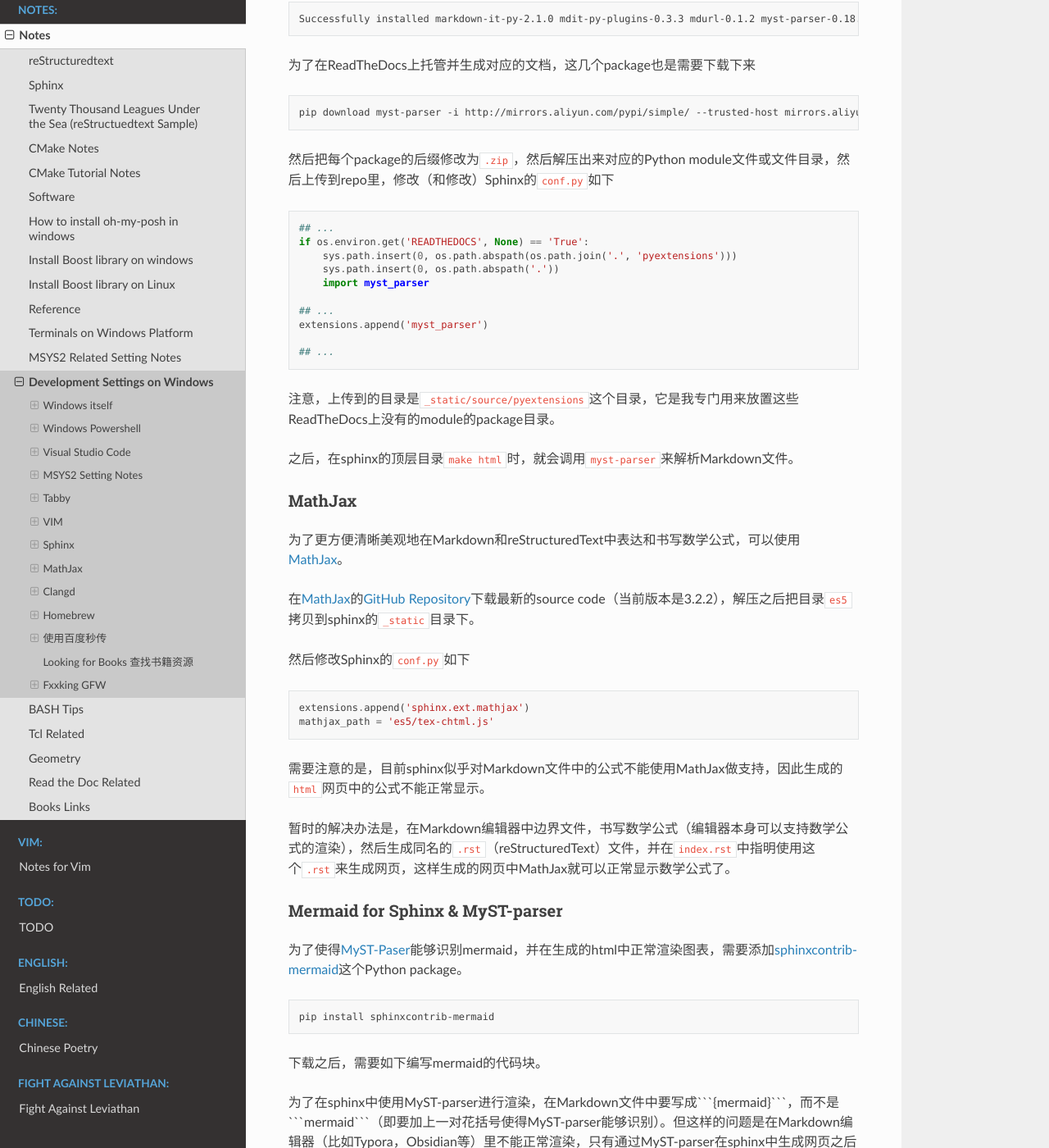
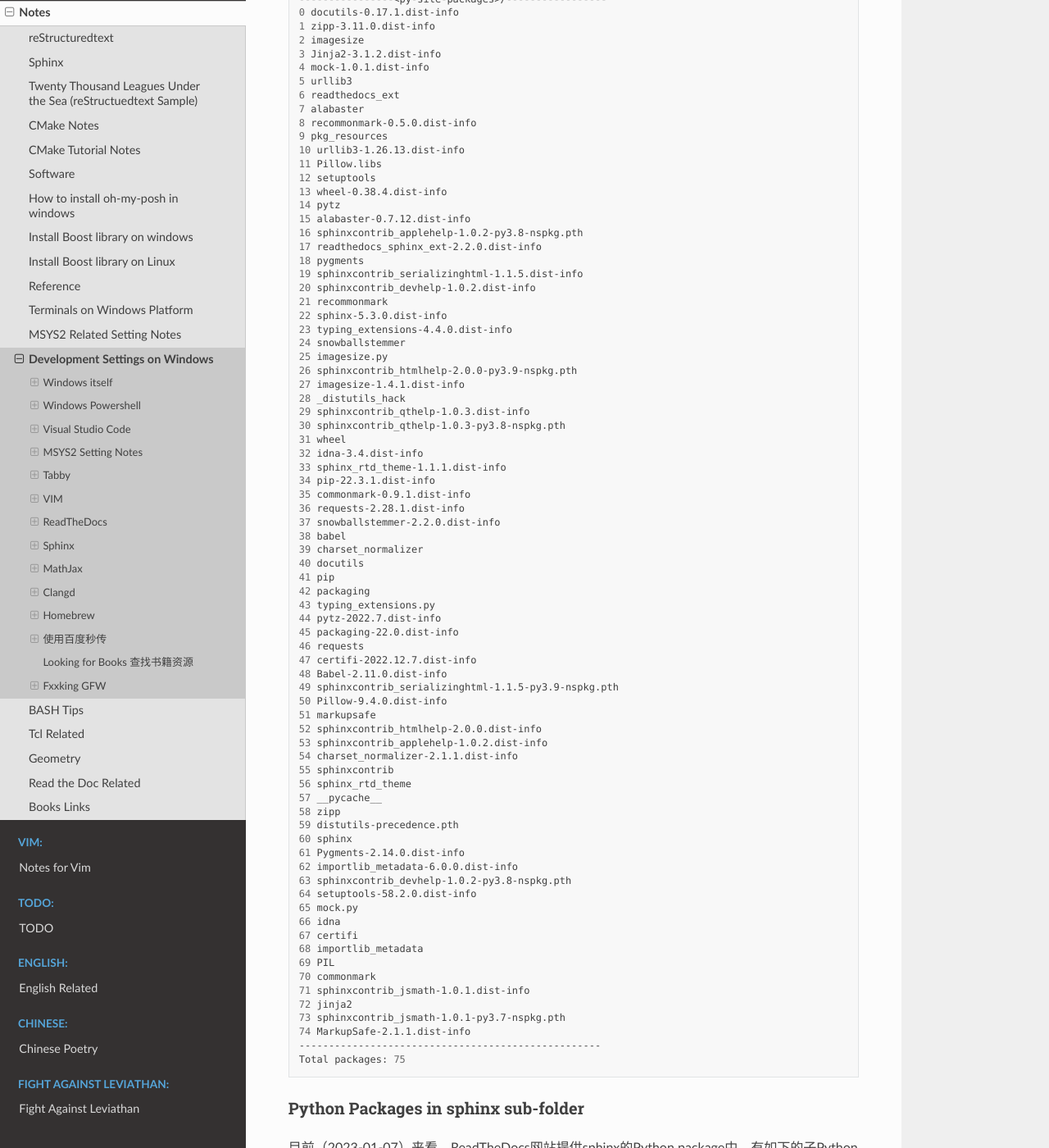
Before and after one commit to Pyrad/pyradnotes, a Sphinx documentation site: the page built from source/Notes/WinDevEnvSetup.md, in a window 1280 px wide and 1400 px high, scrolled down 17400 px. Shown: the whole window at 82% size. Built offline with Sphinx 7.4.7 and the Read the Docs theme 2.0.0, drawn with Linux system fonts in a browser that asks for light colours; some of the changed text lies outside the part shown.

Commit message:
Notes How to add mermaid py package for ReadTheDocs

````diff
--- a/source/Notes/WinDevEnvSetup.md
+++ b/source/Notes/WinDevEnvSetup.md
@@ -938,6 +938,209 @@
 
 
 
+## ReadTheDocs
+
+### Python Packages Installed
+
+当前ReadTheDocs的Python package路径py-site-packages是
+
+```shell
+rtd_package_path = /home/docs/checkouts/readthedocs.org/user_builds/pyrads-notes/envs/latest/lib/python3.7/site-packages
+```
+
+
+
+目前（2023-01-07）来看，ReadTheDocs网站提供了如下的Python package。
+
+```shell
+----------------<py-site-packages>/-----------------
+0 docutils-0.17.1.dist-info
+1 zipp-3.11.0.dist-info
+2 imagesize
+3 Jinja2-3.1.2.dist-info
+4 mock-1.0.1.dist-info
+5 urllib3
+6 readthedocs_ext
+7 alabaster
+8 recommonmark-0.5.0.dist-info
+9 pkg_resources
+10 urllib3-1.26.13.dist-info
+11 Pillow.libs
+12 setuptools
+13 wheel-0.38.4.dist-info
+14 pytz
+15 alabaster-0.7.12.dist-info
+16 sphinxcontrib_applehelp-1.0.2-py3.8-nspkg.pth
+17 readthedocs_sphinx_ext-2.2.0.dist-info
+18 pygments
+19 sphinxcontrib_serializinghtml-1.1.5.dist-info
+20 sphinxcontrib_devhelp-1.0.2.dist-info
+21 recommonmark
+22 sphinx-5.3.0.dist-info
+23 typing_extensions-4.4.0.dist-info
+24 snowballstemmer
+25 imagesize.py
+26 sphinxcontrib_htmlhelp-2.0.0-py3.9-nspkg.pth
+27 imagesize-1.4.1.dist-info
+28 _distutils_hack
+29 sphinxcontrib_qthelp-1.0.3.dist-info
+30 sphinxcontrib_qthelp-1.0.3-py3.8-nspkg.pth
+31 wheel
+32 idna-3.4.dist-info
+33 sphinx_rtd_theme-1.1.1.dist-info
+34 pip-22.3.1.dist-info
+35 commonmark-0.9.1.dist-info
+36 requests-2.28.1.dist-info
+37 snowballstemmer-2.2.0.dist-info
+38 babel
+39 charset_normalizer
+40 docutils
+41 pip
+42 packaging
+43 typing_extensions.py
+44 pytz-2022.7.dist-info
+45 packaging-22.0.dist-info
+46 requests
+47 certifi-2022.12.7.dist-info
+48 Babel-2.11.0.dist-info
+49 sphinxcontrib_serializinghtml-1.1.5-py3.9-nspkg.pth
+50 Pillow-9.4.0.dist-info
+51 markupsafe
+52 sphinxcontrib_htmlhelp-2.0.0.dist-info
+53 sphinxcontrib_applehelp-1.0.2.dist-info
+54 charset_normalizer-2.1.1.dist-info
+55 sphinxcontrib
+56 sphinx_rtd_theme
+57 __pycache__
+58 zipp
+59 distutils-precedence.pth
+60 sphinx
+61 Pygments-2.14.0.dist-info
+62 importlib_metadata-6.0.0.dist-info
+63 sphinxcontrib_devhelp-1.0.2-py3.8-nspkg.pth
+64 setuptools-58.2.0.dist-info
+65 mock.py
+66 idna
+67 certifi
+68 importlib_metadata
+69 PIL
+70 commonmark
+71 sphinxcontrib_jsmath-1.0.1.dist-info
+72 jinja2
+73 sphinxcontrib_jsmath-1.0.1-py3.7-nspkg.pth
+74 MarkupSafe-2.1.1.dist-info
+---------------------------------------------------
+Total packages: 75
+```
+
+
+
+### Python Packages in sphinx sub-folder
+
+目前（2023-01-07）来看，ReadTheDocs网站提供sphinx的Python package中，有如下的子Python package。
+
+```shell
+----------------<py-site-packages>/sphinx/ext-----------------
+0 parsers.py
+1 jinja2glue.py
+2 events.py
+3 setup_command.py
+4 py.typed
+5 locale
+6 __main__.py
+7 deprecation.py
+8 themes
+9 directives
+10 config.py
+11 theming.py
+12 io.py
+13 pygments_styles.py
+14 ext
+15 highlighting.py
+16 addnodes.py
+17 texinputs
+18 errors.py
+19 search
+20 cmd
+21 registry.py
+22 environment
+23 application.py
+24 pycode
+25 domains
+26 __init__.py
+27 extension.py
+28 util
+29 builders
+30 testing
+31 templates
+32 roles.py
+33 __pycache__
+34 transforms
+35 writers
+36 versioning.py
+37 project.py
+38 texinputs_win
+---------------------------------------------------
+Total packages in sphinx_path: 39
+```
+
+
+
+### Python Packages in sphinxcontrib sub-folder
+
+目前（2023-01-07）来看，ReadTheDocs网站提供sphinxcontrib的Python package中，有如下的子Python package。
+
+```shell
+----------------<py-site-packages>/sphinxcontrib-----------------
+0 applehelp
+1 devhelp
+2 qthelp
+3 htmlhelp
+4 serializinghtml
+5 jsmath
+---------------------------------------------------
+Total packages in sphinxcontrib_path: 6
+```
+
+
+
+### Python Packages in sphinx/ext sub-folder
+
+目前（2023-01-07）来看，ReadTheDocs网站提供sphinx/ext下面的Python package
+
+```shell
+----------------<py-site-packages>/sphinx/ext-----------------
+0 imgmath.py
+1 ifconfig.py
+2 coverage.py
+3 githubpages.py
+4 imgconverter.py
+5 mathjax.py
+6 viewcode.py
+7 inheritance_diagram.py
+8 __init__.py
+9 doctest.py
+10 autodoc
+11 duration.py
+12 autosectionlabel.py
+13 todo.py
+14 autosummary
+15 __pycache__
+16 napoleon
+17 graphviz.py
+18 extlinks.py
+19 linkcode.py
+20 apidoc.py
+21 intersphinx.py
+Total packages: 22
+```
+
+
+
+
+
+
+
 ## Sphinx
 
 ### MyST-Parser
@@ -1045,7 +1248,25 @@
 	f2--false-->n3[else语句块]-->e;
 ```
 
+**需要注意的是**，目前（2023-01-07）ReadTheDocs似乎在它的Python site-packages下面没有mermaid的module：[sphinxcontrib-mermaid](https://pypi.org/project/sphinxcontrib-mermaid/)。因此需要手动下载Python的mermaid的module，然后上传到repo里面，再通过添加system path的方法，使得ReadTheDocs的环境可以找到这个自定义的Python module。
 
+可以参考repo里面我自己添加的说明 [sphinxcontrib_mermaid_v071/READM_Pyrad.txt](https://gitee.com/pyrad/pyradnotes/blob/master/source/pyextensions/sphinxcontrib_mermaid_v071/READM_Pyrad.txt)：
+
+> This is actually Python package **sphinxcontrib-mermaid**.
+> And this is downloaded by the following command.
+>
+> Why these files are extracted here and the folder renamed as **sphinxcontrib_mermaid_v071**?
+> Because ReadTheDocs doesn't have Python package **sphinxcontrib-mermaid**.
+> So I have to download it manually and then upload it to the git repo.
+> These 3 files(autoclassdiag.py, exceptions.py, mermaid.py) theoratically should be placed in `<py-site-packages>/sphinxcontrib`.
+> But ReadTheDocs already has the path `<py-site-packages>/sphinxcontrib`, so I can't place it there.
+> Thus I place it here, and add this to the system path to let it be able to find it.
+>
+> Download command,
+>
+> ```shell
+> pip download sphinxcontrib-mermaid -i http://mirrors.aliyun.com/pypi/simple/ --trusted-host mirrors.aliyun.com -d "D:\Programs\MyPyPackages\SphinxMermaid_with_its_dependency"
+> ```
 
 
 
````
